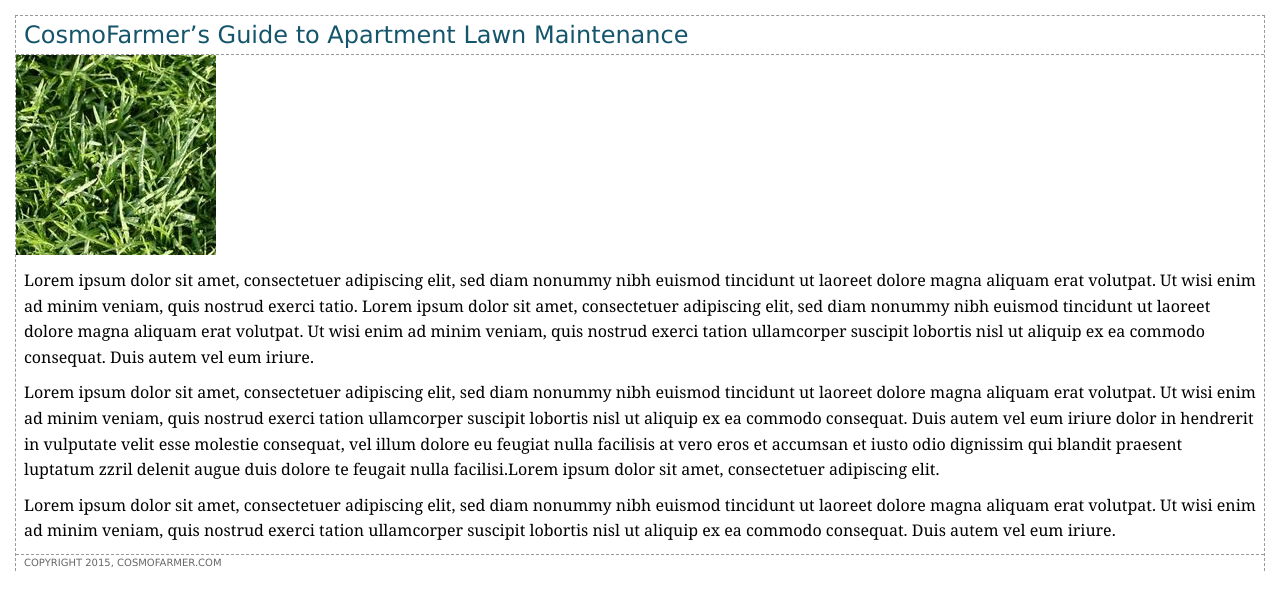
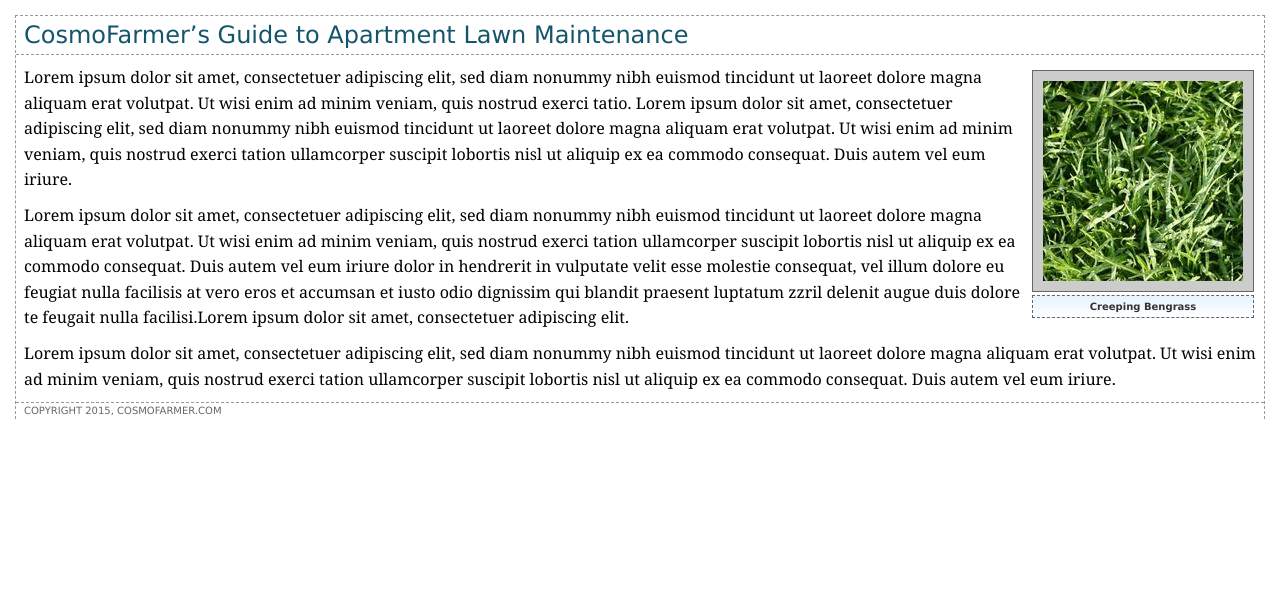
Before and after one commit to danielpaivaborges/css-aprendendo, a plain HTML site: page 08/01_image_ex/image.html in a window 1280 px wide. Drawn offline with Linux system fonts and the light colour scheme.

Commit message:
ja alterado

```diff
--- a/08/01_image_ex/image.html
+++ b/08/01_image_ex/image.html
@@ -1,20 +1,52 @@
-<!doctype html>
+<!DOCTYPE html>
 <html>
   <head>
-<meta charset="ISO-8859-1">
+    <meta charset="ISO-8859-1" />
     <title>Image</title>
-<link href="styles.css" rel="stylesheet">
+    <link href="styles.css" rel="stylesheet" />
   </head>
 
   <body>
     <div class="content">
-<h1>CosmoFarmer&#8217;s Guide to Apartment Lawn Maintenance </h1>
-<img src="../images/grass.jpg" alt="Apartment Grass" width="200" height="200">
+      <h1>CosmoFarmer&#8217;s Guide to Apartment Lawn Maintenance</h1>
+      <figure>
+        <img
+        src="../images/grass.jpg"
+        alt="Apartment Grass"
+        width="200"
+        height="200"
+      />
+          <figcaption> Creeping Bengrass</figcaption>
+      </figure>
       <p>
-Lorem ipsum dolor sit amet, consectetuer adipiscing elit, sed diam nonummy nibh euismod tincidunt ut laoreet dolore magna aliquam erat volutpat. Ut wisi enim ad minim veniam, quis nostrud exerci tatio. Lorem ipsum dolor sit amet, consectetuer adipiscing elit, sed diam nonummy nibh euismod tincidunt ut laoreet dolore magna aliquam erat volutpat. Ut wisi enim ad minim veniam, quis nostrud exerci tation ullamcorper suscipit lobortis nisl ut aliquip ex ea commodo consequat. Duis autem vel eum iriure.</p>
-<p>Lorem ipsum dolor sit amet, consectetuer adipiscing elit, sed diam nonummy nibh euismod tincidunt ut laoreet dolore magna aliquam erat volutpat. Ut wisi enim ad minim veniam, quis nostrud exerci tation ullamcorper suscipit lobortis nisl ut aliquip ex ea commodo consequat. Duis autem vel eum iriure dolor in hendrerit in vulputate velit esse molestie consequat, vel illum dolore eu feugiat nulla facilisis at vero eros et accumsan et iusto odio dignissim qui blandit praesent luptatum zzril delenit augue duis dolore te feugait nulla facilisi.Lorem ipsum dolor sit amet, consectetuer adipiscing elit.</p>
-<p>Lorem ipsum dolor sit amet, consectetuer adipiscing elit, sed diam nonummy nibh euismod tincidunt ut laoreet dolore magna aliquam erat volutpat. Ut wisi enim ad minim veniam, quis nostrud exerci tation ullamcorper suscipit lobortis nisl ut aliquip ex ea commodo consequat. Duis autem vel eum iriure.</p>
-<p class="copyright">Copyright 2015, CosmoFarmer.com </p>
+        Lorem ipsum dolor sit amet, consectetuer adipiscing elit, sed diam
+        nonummy nibh euismod tincidunt ut laoreet dolore magna aliquam erat
+        volutpat. Ut wisi enim ad minim veniam, quis nostrud exerci tatio. Lorem
+        ipsum dolor sit amet, consectetuer adipiscing elit, sed diam nonummy
+        nibh euismod tincidunt ut laoreet dolore magna aliquam erat volutpat. Ut
+        wisi enim ad minim veniam, quis nostrud exerci tation ullamcorper
+        suscipit lobortis nisl ut aliquip ex ea commodo consequat. Duis autem
+        vel eum iriure.
+      </p>
+      <p>
+        Lorem ipsum dolor sit amet, consectetuer adipiscing elit, sed diam
+        nonummy nibh euismod tincidunt ut laoreet dolore magna aliquam erat
+        volutpat. Ut wisi enim ad minim veniam, quis nostrud exerci tation
+        ullamcorper suscipit lobortis nisl ut aliquip ex ea commodo consequat.
+        Duis autem vel eum iriure dolor in hendrerit in vulputate velit esse
+        molestie consequat, vel illum dolore eu feugiat nulla facilisis at vero
+        eros et accumsan et iusto odio dignissim qui blandit praesent luptatum
+        zzril delenit augue duis dolore te feugait nulla facilisi.Lorem ipsum
+        dolor sit amet, consectetuer adipiscing elit.
+      </p>
+      <p>
+        Lorem ipsum dolor sit amet, consectetuer adipiscing elit, sed diam
+        nonummy nibh euismod tincidunt ut laoreet dolore magna aliquam erat
+        volutpat. Ut wisi enim ad minim veniam, quis nostrud exerci tation
+        ullamcorper suscipit lobortis nisl ut aliquip ex ea commodo consequat.
+        Duis autem vel eum iriure.
+      </p>
+      <p class="copyright">Copyright 2015, CosmoFarmer.com</p>
     </div>
   </body>
 </html>
--- a/08/01_image_ex/styles.css
+++ b/08/01_image_ex/styles.css
@@ -59,3 +59,25 @@ p {
 	clear: both;
 }
 /* add your styles below here */
+
+
+figure {
+	float: right;
+	width: 222px;
+	margin: 15px 10px 5px 10px;
+}
+
+figure img{
+	border: 1px solid #666;
+	background-color: #ccc;
+	padding: 10px;
+}
+
+figcaption {
+	font: bold 1em/normal Verdana, Arial, Helvetica, sans-serip;
+	color: #333;
+	text-align: center;
+	background-image: linear-gradient(to bottom, #e6f3ff, white);
+	border:	1px dashed #666;
+	padding: 5px;
+}
```
Lines whose indentation alone changed are shown as unchanged.
